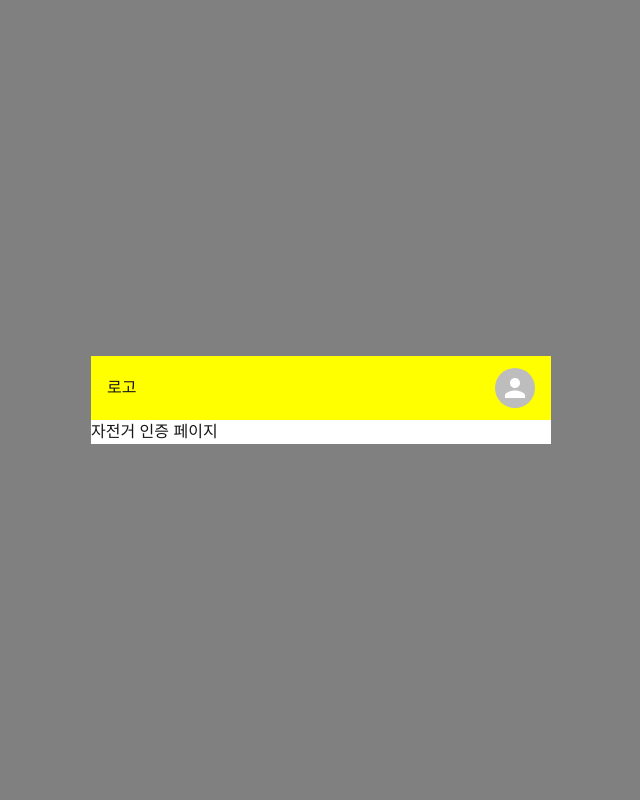
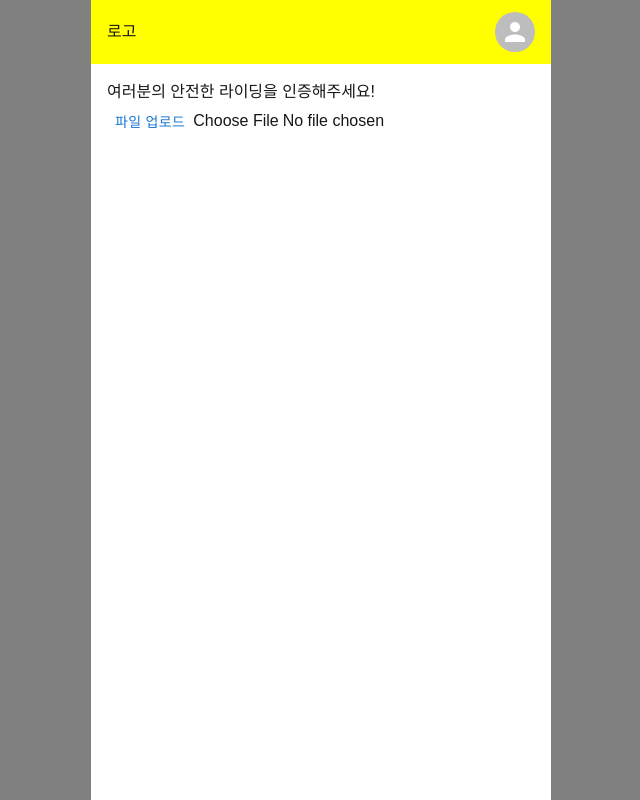
Before and after one commit to hyeon81/LikeBike_front, a Next.js app: page /bikelog in a window 1280 px wide. Shown: the whole page, without its empty margins (319-959 px from the left). Built offline with nearby package versions, Linux system fonts and the light colour scheme; what @mui/material-nextjs would draw is missing.

Commit message:
초기 페이지 설정(2)

```diff
--- a/app/bikelog/page.tsx
+++ b/app/bikelog/page.tsx
@@ -1,5 +1,22 @@
+"use client";
+
+import { Button } from "@mui/material";
 import Image from "next/image";
 
 export default function Home() {
-  return <div>자전거 인증 페이지</div>;
+  return (
+    <div>
+      <div>여러분의 안전한 라이딩을 인증해주세요!</div>
+      <label htmlFor="file">
+        <Button>파일 업로드</Button>
+      </label>
+      <input
+        type="file"
+        id="file"
+        accept="image/*"
+        capture="environment"
+        onChange={(e) => console.log("e", e)}
+      />
+    </div>
+  );
 }
--- a/app/page.tsx
+++ b/app/page.tsx
@@ -1,6 +1,6 @@
 "use client";
 
-import { Box, Stack } from "@mui/material";
+import { Box, Button, Stack } from "@mui/material";
 import { useRouter } from "next/navigation";
 import styled from "styled-components";
 
@@ -9,7 +9,15 @@ export default function Home() {
 
   return (
     <Container>
-      <RewardMain onClick={() => router.push("/reward")}>리워드</RewardMain>
+      <RewardMain>
+        리워드
+        <Button onClick={() => router.push("/reward/guide")}>
+          자전거 타기 레벨 안내
+        </Button>
+        <Button onClick={() => router.push("/reward")}>
+          자전거 타기 레벨 점수 내역
+        </Button>
+      </RewardMain>
       <Stack flexDirection="row" gap="16px">
         <BikeLogMain onClick={() => router.push("/bikelog")}>
           자전거 타기 인증
@@ -35,7 +43,6 @@ const Container = styled.div`
   width: 100%;
   height: 100%;
   gap: 24px;
-  padding: 16px;
 `;
 
 const Base = styled.div`
@@ -50,7 +57,9 @@ const Base = styled.div`
   align-items: center;
 `;
 
-const RewardMain = styled(Base)``;
+const RewardMain = styled(Base)`
+  cursor: default;
+`;
 
 const BikeLogMain = styled(Base)``;
 
--- a/app/quiz/page.tsx
+++ b/app/quiz/page.tsx
@@ -1,5 +1,18 @@
+import { Button } from "@mui/material";
 import Image from "next/image";
+import Link from "next/link";
 
 export default function Home() {
-  return <div>퀴즈 페이지</div>;
+  return (
+    <div>
+      <div>오늘도 안전 퀴즈 풀고 안전한 자전거 생활 지키기</div>
+      <div>
+        평소 자전거 안전 지식을 점검하고, 퀴즈를 통해 새로운 지식을 쌓아가요!
+        포인트는 덤~!
+      </div>
+      <Link href="/quiz/start" style={{ textDecoration: "none" }}>
+        <Button>시작</Button>
+      </Link>
+    </div>
+  );
 }
--- /dev/null
+++ b/app/quiz/start.tsx
@@ -0,0 +1,6 @@
+import { Button } from "@mui/material";
+import Image from "next/image";
+
+export default function Home() {
+  return <div>퀴즈 내용 (버튼은 체크박스 맞을까요?)</div>;
+}
--- /dev/null
+++ b/app/reward/guide.tsx
@@ -0,0 +1,3 @@
+export default function Home() {
+  return <div>가이드 페이지</div>;
+}
--- a/components/BaseLayout.tsx
+++ b/components/BaseLayout.tsx
@@ -3,13 +3,14 @@
 import { ReactNode } from "react";
 import styled from "styled-components";
 import Header from "./Header";
+import { Stack } from "@mui/material";
 
 const BaseLayout = ({ children }: { children: ReactNode }) => {
   return (
     <MobileWrapper>
       <Container>
         <Header />
-        {children}
+        <Stack padding={2}>{children}</Stack>
       </Container>
     </MobileWrapper>
   );
@@ -33,6 +34,7 @@ const Container = styled.div`
   flex-direction: column;
   width: 100%;
   max-width: 460px;
+  min-height: 100vh;
   height: 100%;
   background-color: white;
 `;
--- a/components/Header.tsx
+++ b/components/Header.tsx
@@ -1,11 +1,13 @@
 import { Avatar } from "@mui/material";
+import { useRouter } from "next/navigation";
 import styled from "styled-components";
 
 const Header = () => {
+  const router = useRouter();
   return (
     <Container>
       <div>로고</div>
-      <Avatar />
+      <Avatar onClick={() => router.push("/my")} />
     </Container>
   );
 };
```
